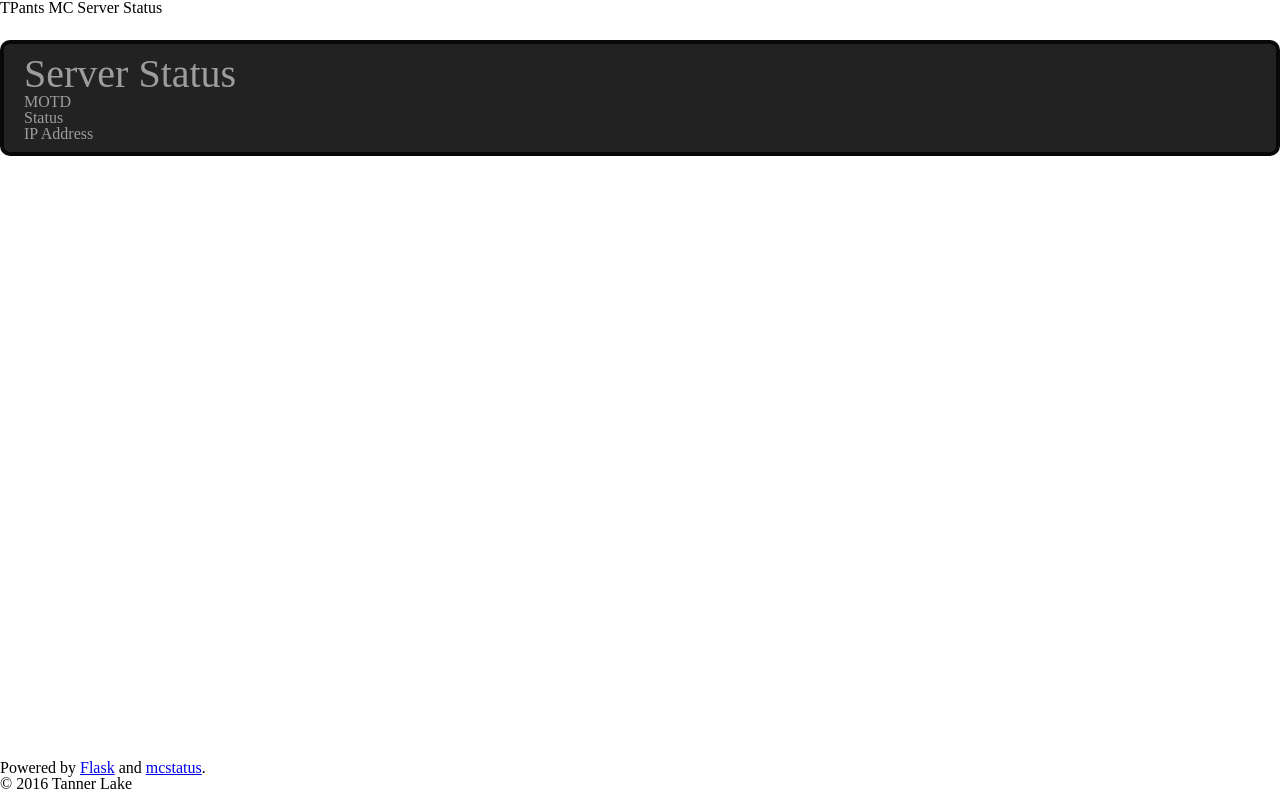
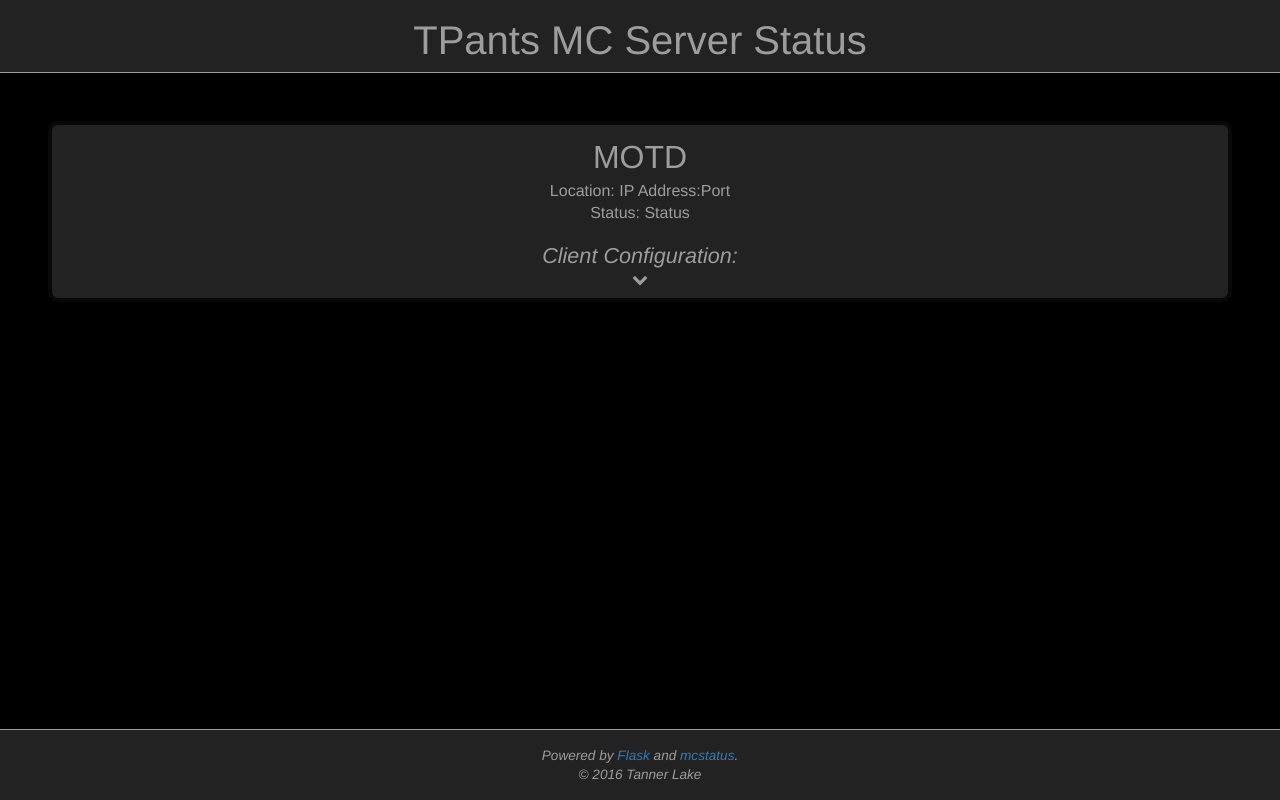
Before and after one commit to tlake/mc_site, a Flask app: page / in a window 1280 px wide. Run offline with Flask 2, Linux system fonts and the light colour scheme; some libraries are stand-ins or nearby versions.

Commit message:
primary templating, layout, & css

```diff
--- a/mc_status.py
+++ b/mc_status.py
@@ -9,6 +9,9 @@ from flask import Flask, render_template
 
 
 app = Flask(__name__)
+app.config.update(
+    DEBUG=True,
+)
 
 
 @app.route("/")
@@ -18,5 +21,4 @@ def index():
 
 
 if __name__ == "__main__":
-    app.debug = True
     app.run(host="0.0.0.0")
--- a/static/css/screen.css
+++ b/static/css/screen.css
@@ -63,34 +63,88 @@ article, aside, details, figcaption, figure, footer, header, hgroup, main, menu,
   display: block;
 }
 
-/* line 17, ../sass/screen.sass */
+/* line 21, ../sass/screen.sass */
 html {
   height: 100%;
+  box-sizing: border-box;
+  font-family: "Helvetica Neue", Helvetica, Arial, sans-serif;
+  text-align: center;
 }
 
-/* line 20, ../sass/screen.sass */
+/* line 27, ../sass/screen.sass */
+h1 {
+  font-size: 2.5em;
+}
+
+/* line 31, ../sass/screen.sass */
+h2 {
+  font-size: 2em;
+  padding: 0.2em;
+}
+
+/* line 35, ../sass/screen.sass */
+h3 {
+  font-size: 1.35em;
+  padding: 0.2em;
+}
+
+/* line 39, ../sass/screen.sass */
+h4 {
+  font-size: 0.85em;
+  padding: 0.2em;
+}
+
+/* line 43, ../sass/screen.sass */
+a {
+  color: #337ab7;
+  text-decoration: none;
+}
+
+/* line 47, ../sass/screen.sass */
+p {
+  padding: 0.2em 0em;
+}
+
+/* line 50, ../sass/screen.sass */
 body {
-  padding-top: 40px;
-  padding-bottom: 40px;
+  position: relative;
+  margin: 0;
+  height: 100%;
+  background-color: black;
+}
+
+/* line 59, ../sass/screen.sass */
+header {
+  background-color: #222;
+  color: #9d9d9d;
+  height: 4.5em;
+  border-bottom: 1px solid #9d9d9d;
+}
+/* line 63, ../sass/screen.sass */
+header h1 {
+  padding: 0.5em;
+}
+
+/* line 66, ../sass/screen.sass */
+#main-container {
+  margin: 0 auto;
+  padding: 3em;
+}
+
+/* line 70, ../sass/screen.sass */
+footer {
+  background-color: #222;
+  color: #9d9d9d;
+  font-style: italic;
+  border-top: 1px solid #9d9d9d;
   position: absolute;
-  top: 0;
+  right: 0;
   bottom: 0;
   left: 0;
-  right: 0;
+  padding: 1rem;
 }
 
-/* line 29, ../sass/screen.sass */
-header {
-  height: 40px;
-  margin-top: -40px;
-}
-
-/* line 33, ../sass/screen.sass */
-#content {
-  height: 100%;
-}
-
-/* line 37, ../sass/screen.sass */
+/* line 80, ../sass/screen.sass */
 .panel {
   background-color: #222;
   color: #9d9d9d;
@@ -98,13 +152,21 @@ header {
   border: 4px solid #080808;
   border-radius: 10px;
 }
-/* line 43, ../sass/screen.sass */
-.panel h2 {
-  font-size: 2.5em;
+
+/* line 86, ../sass/screen.sass */
+.pulldown-toggle {
+  font-style: italic;
+  padding-top: 1em;
 }
 
-/* line 46, ../sass/screen.sass */
-footer {
-  height: 40px;
-  margin-bottom: -40px;
+/* line 90, ../sass/screen.sass */
+.pulldown {
+  display: none;
 }
+
+/* line 93, ../sass/screen.sass */
+.pulldown-content {
+  border: 1px solid #9d9d9d;
+  padding: 10px;
+  margin: 10px 0px;
+}
--- a/static/sass/screen.sass
+++ b/static/sass/screen.sass
@@ -1,12 +1,16 @@
 
 @import compass/reset
+@import "compass/css3/transition"
 
 
+$default-font-face: "Helvetica Neue",Helvetica,Arial,sans-serif
 $default-bg-color: #222
 $default-font-color: #9d9d9d
-$default-border-color: #080808
-$header-height: 40px
-$footer-height: 40px
+$light-border-color: #9d9d9d
+$dark-border-color: #080808
+$header-height: 4.5em
+$footer-height: 3em
+$default-link-color: #337ab7
 
 
 =default-theme
@@ -16,33 +20,77 @@ $footer-height: 40px
 
 html
   height: 100%
+  box-sizing: border-box
+  font-family: $default-font-face
+  text-align: center
+
+h1
+  font-size: 2.5em
+  // padding: 0.2em
+
+h2
+  font-size: 2em
+  padding: 0.2em
+
+h3
+  font-size: 1.35em
+  padding: 0.2em
+
+h4
+  font-size: 0.85em
+  padding: 0.2em
+
+a
+  color: $default-link-color
+  text-decoration: none
+
+p
+  padding: 0.2em 0em
 
 body
-  padding-top: $header-height
-  padding-bottom: $footer-height
+  // padding-top: $header-height
+  // padding-bottom: $footer-height
+  position: relative
+  margin: 0
+  height: 100%
+  // padding-bottom: 6rem
+  background-color: darken($default-bg-color, 20%)
+
+header
+  +default-theme
+  height: $header-height
+  border-bottom: 1px solid $light-border-color
+  h1
+    padding: 0.5em
+
+#main-container
+  margin: 0 auto
+  padding: 3em
+
+footer
+  +default-theme
+  font-style: italic
+  border-top: 1px solid $light-border-color
   position: absolute
-  top: 0
+  right: 0
   bottom: 0
   left: 0
-  right: 0
-
-header
-  height: $header-height
-  margin-top: -$header-height
-
-#content
-  height: 100%
-
+  padding: 1rem
 
 .panel
   +default-theme
   padding: 10px 20px 10px
-  border: 4px solid $default-border-color
+  border: 4px solid $dark-border-color
   border-radius: 10px
 
-  h2
-    font-size: 2.5em
+.pulldown-toggle
+  font-style: italic
+  padding-top: 1em
 
-footer
-  height: $footer-height
-  margin-bottom: -$footer-height
+.pulldown
+  display: none
+
+.pulldown-content
+  border: 1px solid $light-border-color
+  padding: 10px
+  margin: 10px 0px
--- a/templates/index.html
+++ b/templates/index.html
@@ -1,6 +1,7 @@
 <!DOCTYPE HTML>
 <html>
 <head>
+  <link rel="stylesheet" href="https://maxcdn.bootstrapcdn.com/font-awesome/4.5.0/css/font-awesome.min.css">
   <link href="/static/css/screen.css" media="screen, projection" rel="stylesheet" type="text/css" />
   <title>TPants MC</title>
 </head>
@@ -9,18 +10,57 @@
     <h1>TPants MC Server Status</h1>
   </header>
 
-  <div id="content">
+  <div id="main-container">
+
     <div class="panel">
-      <h2>Server Status</h2>
-      <p>MOTD</p>
-      <p>Status</p>
-      <p>IP Address</p>
+      <h2>MOTD</h2>
+      <p>Location: IP Address:Port</p>
+      <p>Status: Status</p>
+      <div class="pulldown-toggle">
+        <h3>Client Configuration:</h3>
+        <i class="fa fa-chevron-down"></i>
+      </div>
+      <div class="pulldown">
+        <div class="pulldown-content">
+          <p>Lorem ipsum</p>
+          <p>Blah fuckin blah</p>
+        </div>
+        <div class="pulldown-close">
+          <i class="fa fa-chevron-up"></i>
+        </div>
+      </div>
     </div>
+
   </div>
 
   <footer>
-    <h4>Powered by <a href="flask.pocoo.org">Flask</a> and <a href="github.com/Dinnerbone/mcstatus">mcstatus</a>.</h4>
+    <h4>Powered by <a href="http://flask.pocoo.org">Flask</a> and <a href="http://github.com/Dinnerbone/mcstatus">mcstatus</a>.</h4>
     <h4>&copy; 2016 Tanner Lake</h4>
   </footer>
+
+  <script src="https://code.jquery.com/jquery-2.2.0.min.js"></script>
+  <script>
+    $(".pulldown-toggle").click(function () {
+      var pulldown = $(this).next('.pulldown');
+      var chevron = $(this).children("i");
+
+      if (pulldown.is(':visible')) {
+        pulldown.slideUp();
+        chevron.removeClass("fa-chevron-up").addClass("fa-chevron-down");
+      } else {
+        pulldown.slideDown();
+        chevron.removeClass("fa-chevron-down").addClass("fa-chevron-up");
+      }
+    });
+
+    $(".pulldown-close").click(function () {
+      var pulldown = $(this).parent(".pulldown");
+      var chevron = $(this).parent().prev(".pulldown-toggle").children("i");
+
+      pulldown.slideUp();
+      chevron.removeClass("fa-chevron-up").addClass("fa-chevron-down");
+
+    });
+  </script>
 </body>
 </html>
```
